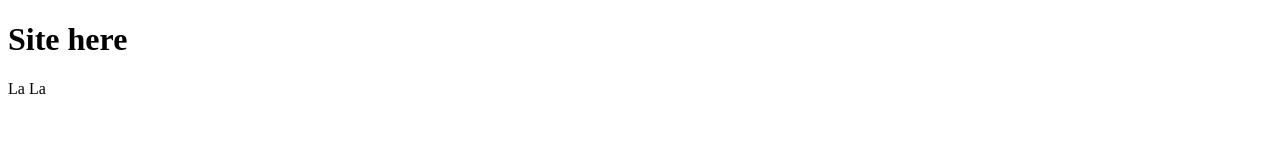
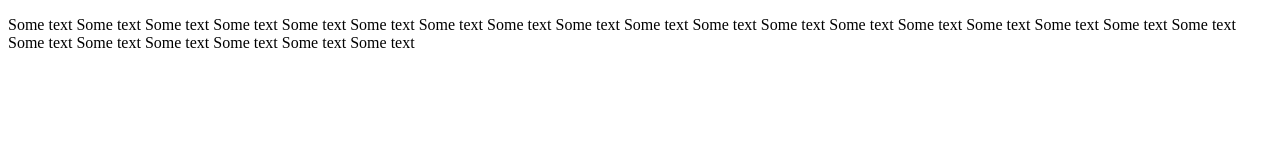
Before and after one commit to Ubaid05/sait, a plain HTML site: page index.html in a window 1280 px wide. Drawn offline with Linux system fonts and the light colour scheme.

Commit message:
third commit

```diff
--- a/index.html
+++ b/index.html
@@ -5,8 +5,10 @@
 	<link rel="stylesheet" type="text/css" href="css/style.css">
 </head>
 <body>
-<h1> Site here </h1>
-<p> La La </p>
+
+<p> Some text  Some text  Some text  Some text  Some text  Some text  Some text  Some text
+ Some text  Some text  Some text  Some text  Some text  Some text  Some text  Some text
+  Some text  Some text  Some text  Some text  Some text  Some text  Some text  Some text </p>
 
 </body>
 </html>
```
